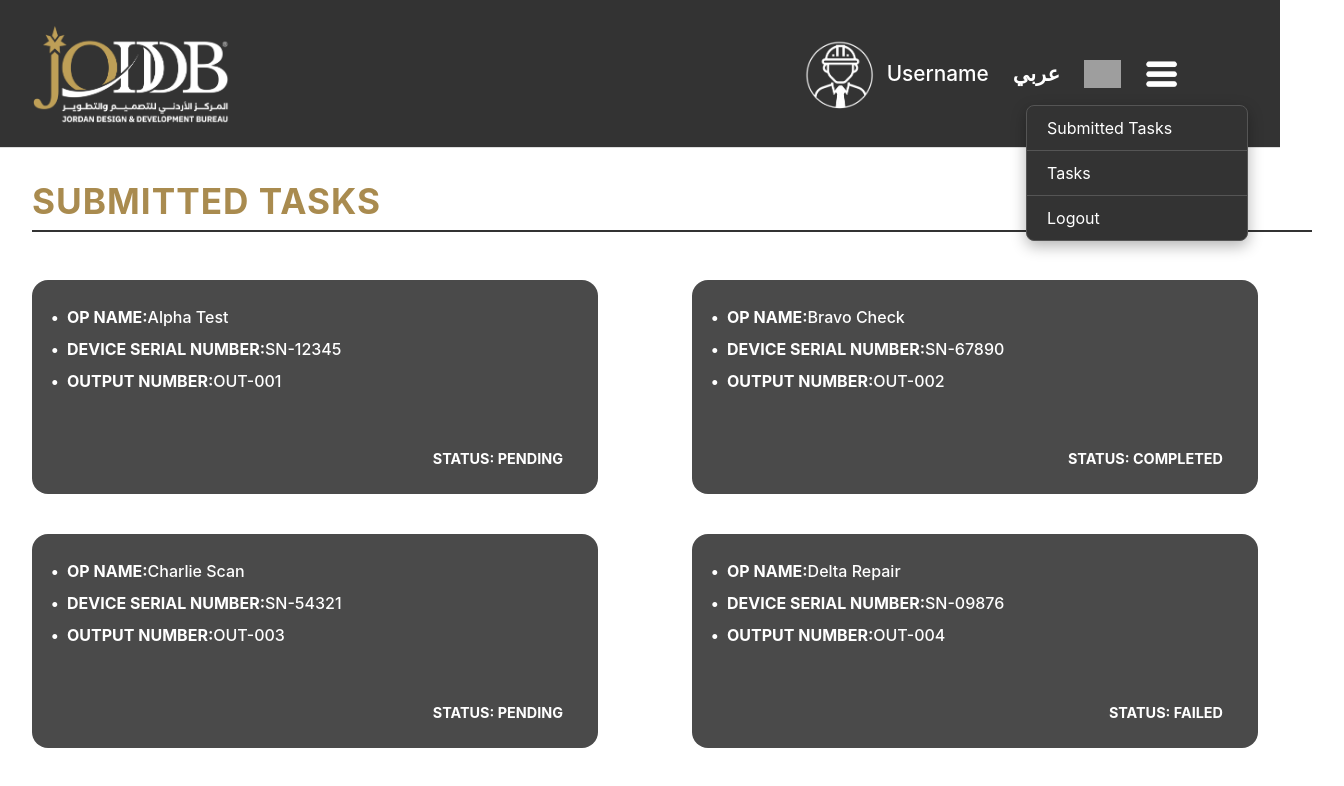
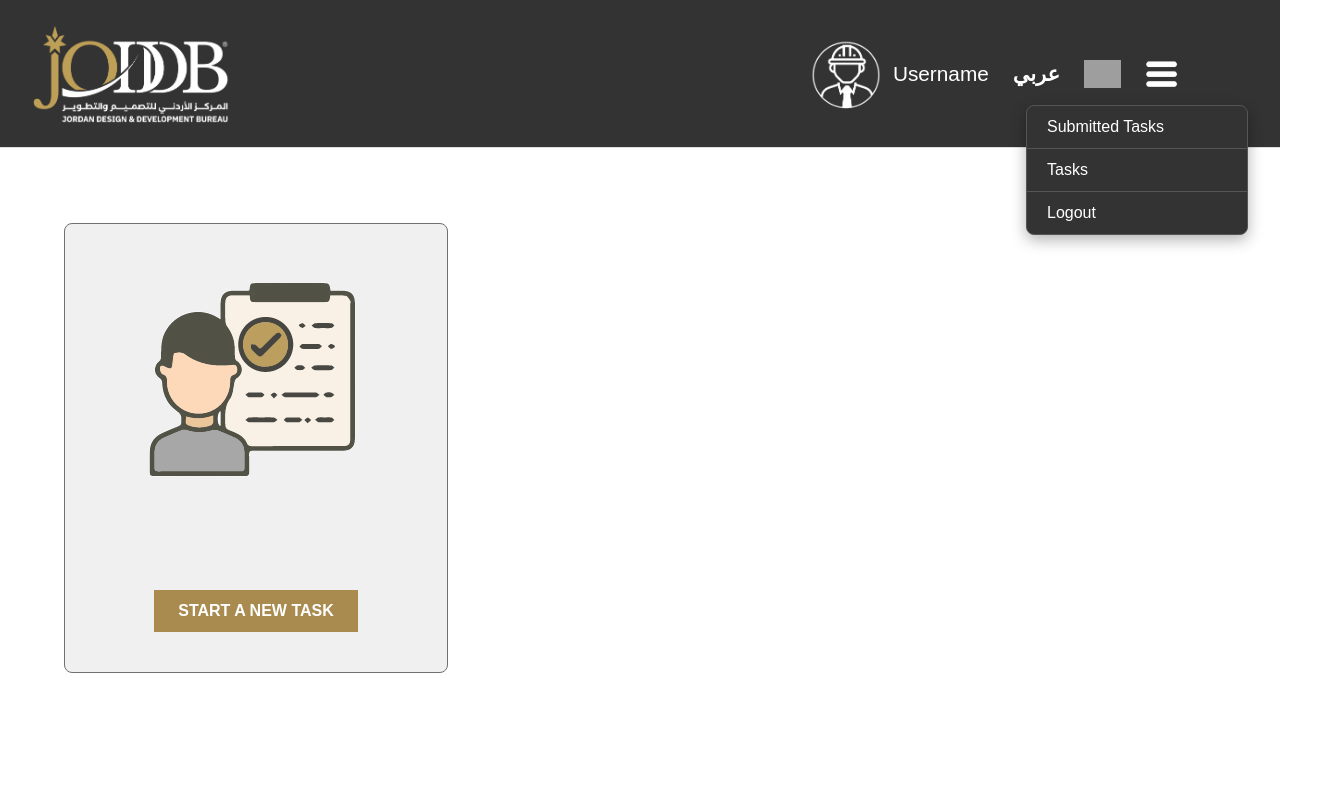
Before and after one commit to ad-pen/JODDB_hackathon, a React (Create React App) app: page /start-task in a window 1280 px wide. Both pictures are taken after a click on the button 1161 px from the left and 73 px from the top of the page. Shown: the top 786 px of the page, 1344 px wide, since content can reach past the window. Built offline with nearby package versions, Linux system fonts and the light colour scheme; grey boxes are pictures that could not be loaded.

Commit message:
finished menu

```diff
--- a/package.json
+++ b/package.json
@@ -9,6 +9,7 @@
     "@testing-library/user-event": "^14.5.2",
     "react": "^18.2.0",
     "react-dom": "^18.2.0",
+    "react-router-dom": "^7.9.4",
     "react-scripts": "5.0.1",
     "sass": "^1.93.2",
     "web-vitals": "^2.1.4"
--- a/src/App.js
+++ b/src/App.js
@@ -1,11 +1,50 @@
-import LoginPage from './templates/login';
-import StartingTask from './templates/task_starting';
-import SubmittedTasks from './templates/SubmittedTasks';
+import React from 'react';
+// 1. Import Routes, Route, and Outlet
+import { Routes, Route, Outlet } from 'react-router-dom';
+
+// 2. Import all your page components
+import Header from './templates/header';
+import LoginPage from './templates/login'; // Assuming you have this
+import StartTask from './templates/task_starting'; // Your main task page
+import SubmittedTasks from './templates/SubmittedTasks'; // Your submitted tasks page
+
+/**
+ * This component wraps all pages that SHOULD have the header.
+ * The <Outlet> component renders the active nested route (e.g., StartTask).
+ */
+const MainLayout = () => {
+  return (
+    <div className="page-container">
+      <Header />
+      <main className="main-content">
+        <Outlet />
+      </main>
+    </div>
+  );
+};
+
+/**
+ * The main App component now defines the route structure.
+ */
 function App() {
   return (
-    <div>
-      <SubmittedTasks />
-    </div>
+    <Routes>
+      {/* Route 1: The Login Page.
+        This route is standalone and will NOT render the <MainLayout>.
+      */}
+      <Route path="/" element={<LoginPage />} />
+
+      {/* Route 2: The Main App Layout.
+        This route uses <MainLayout> as its element.
+        All nested routes (children) will render INSIDE the <Outlet> in MainLayout.
+      */}
+      <Route element={<MainLayout />}>
+        <Route path="/start-task" element={<StartTask />} />
+        <Route path="/submitted-tasks" element={<SubmittedTasks />} />
+        {/* You can add more routes here, e.g., for Notifications */}
+        {/* <Route path="/notifications" element={<NotificationsPage />} /> */}
+      </Route>
+    </Routes>
   );
 }
 
--- a/src/index.js
+++ b/src/index.js
@@ -1,17 +1,23 @@
 import React from 'react';
 import ReactDOM from 'react-dom/client';
-import './index.css';
+// 1. Import BrowserRouter
+import { BrowserRouter } from 'react-router-dom';
 import App from './App';
 import reportWebVitals from './reportWebVitals';
+
+// Your styles
+import './static/styles_task_starting.scss';
+import './static/styles_header.scss';
+// ... any other global styles
 
 const root = ReactDOM.createRoot(document.getElementById('root'));
 root.render(
   <React.StrictMode>
-    <App />
+    {/* 2. Wrap your entire <App> component in <BrowserRouter> */}
+    <BrowserRouter>
+      <App />
+    </BrowserRouter>
   </React.StrictMode>
 );
 
-// If you want to start measuring performance in your app, pass a function
-// to log results (for example: reportWebVitals(console.log))
-// or send to an analytics endpoint. Learn more: https://bit.ly/CRA-vitals
 reportWebVitals();
--- a/src/static/styles_login.scss
+++ b/src/static/styles_login.scss
@@ -8,13 +8,17 @@ $text-dark: #333333;
 $border-radius: 2.5rem;
 $transition: all 0.3s ease;
 
+body {
+  padding: 0;
+  margin: 0;
+}
+
 .login-container {
   min-height: 100vh;
   display: flex;
   align-items: center;
   justify-content: center;
   background-color: $bg-dark;
-  padding: 1rem;
 }
 
 .login-card {
--- a/src/static/styles_task_starting.scss
+++ b/src/static/styles_task_starting.scss
@@ -36,6 +36,7 @@ $input-border: #707070;
   min-height: 100vh;
   background-color: $bg-white;
   font-family: sans-serif;
+  overflow: hidden;
 }
 
 .main-content {
@@ -108,6 +109,7 @@ $input-border: #707070;
   justify-content: center;
   align-items: center;
   width: 100%;
+  height: 75vh;
   gap: 2rem;
 
   & > div {
--- a/src/templates/SubmittedTasks.jsx
+++ b/src/templates/SubmittedTasks.jsx
@@ -75,7 +75,6 @@ const TaskCard = ({ task }) => {
 const SubmittedTasks = () => {
   return (
    <>
-    <Header />
     <main className="submitted-tasks-container">
       <h1 className="submitted-title">SUBMITTED TASKS</h1>
       <hr className="title-divider" />
--- a/src/templates/header.jsx
+++ b/src/templates/header.jsx
@@ -1,4 +1,6 @@
 import React, { useState } from 'react';
+// 1. Import Link from react-router-dom
+import { Link } from 'react-router-dom';
 import Logo from '../assets/cover_login.png';
 import '../static/styles_header.scss'
 import Eng from '../assets/eng.png';
@@ -7,15 +9,8 @@ import Menu from '../assets/menu.png';
 
 /**
  * The Dropdown Menu component.
- * It's rendered by the Header.
+ * Now uses <Link> tags for navigation.
  */
-const DropdownMenu = () => (
-  <nav className="dropdown-menu">
-    <a href="#" className="dropdown-item">Submitted Tasks</a>
-    <a href="#" className="dropdown-item">Tasks</a>
-    <a href="#" className="dropdown-item">Logout</a>
-  </nav>
-);
 
 /**
  * The main Header component.
@@ -26,15 +21,20 @@ const Header = () => {
 
   // Function to toggle the menu state
   const toggleMenu = () => {
-    setIsMenuOpen(!isMenuOpen);
+    if (isMenuOpen == false)
+      setIsMenuOpen(true);
+    else
+      setIsMenuOpen(false);
   };
 
   return (
     // We add position: relative here so the absolute dropdown is positioned correctly
     <header className="header">
-      <div className="logo-container">
+      {/* 4. Made the logo a link to the main "start-task" page */}
+      <Link to="/start-task" className="logo-container">
         <span className="logo-placeholder"><img src={Logo} className='logo'/></span>
-      </div>
+      </Link>
+
       <div className="user-container">
 
         {/* --- User Profile Group --- */}
@@ -61,7 +61,13 @@ const Header = () => {
         We add/remove the 'is-open' class to trigger the animation.
       */}
       <div className={`dropdown-container ${isMenuOpen ? 'is-open' : ''}`}>
-        <DropdownMenu />
+          <nav className="dropdown-menu">
+          {/* 2. Changed <a> to <Link> and href to to="" */}
+          <Link to="/submitted-tasks" className="dropdown-item" onClick={() => setIsMenuOpen(false)}>Submitted Tasks</Link>
+          <Link to="/start-task" className="dropdown-item" onClick={() => setIsMenuOpen(false)}>Tasks</Link>
+          {/* 3. Logout link now points to the login page (path="/") */}
+          <Link to="/" className="dropdown-item" onClick={() => setIsMenuOpen(false)}>Logout</Link>
+        </nav>
       </div>
 
     </header>
--- a/src/templates/login.jsx
+++ b/src/templates/login.jsx
@@ -1,13 +1,16 @@
 import React, { useState } from 'react';
+import { useNavigate } from 'react-router-dom';
 import '../static/styles_login.scss';
 import Logo from '../assets/cover_login.png';
 const LoginPage = () => {
   const [email, setEmail] = useState('');
   const [password, setPassword] = useState('');
+  const navigate = useNavigate();
 
   const handleSubmit = (e) => {
     e.preventDefault();
     console.log('Login submitted', { email, password });
+    navigate('/start-task');
   };
 
   return (
--- a/src/templates/task_starting.jsx
+++ b/src/templates/task_starting.jsx
@@ -52,7 +52,6 @@ const StartTask = () => {
 
   return (
     <div className="page-container">
-      <Header />
       <main className="main-content">
         <div className="task-view-container">
 
```
Also changed, not shown: 1 other file (tests, documents, lock files or other folders). Lines whose indentation alone changed are shown as unchanged.
